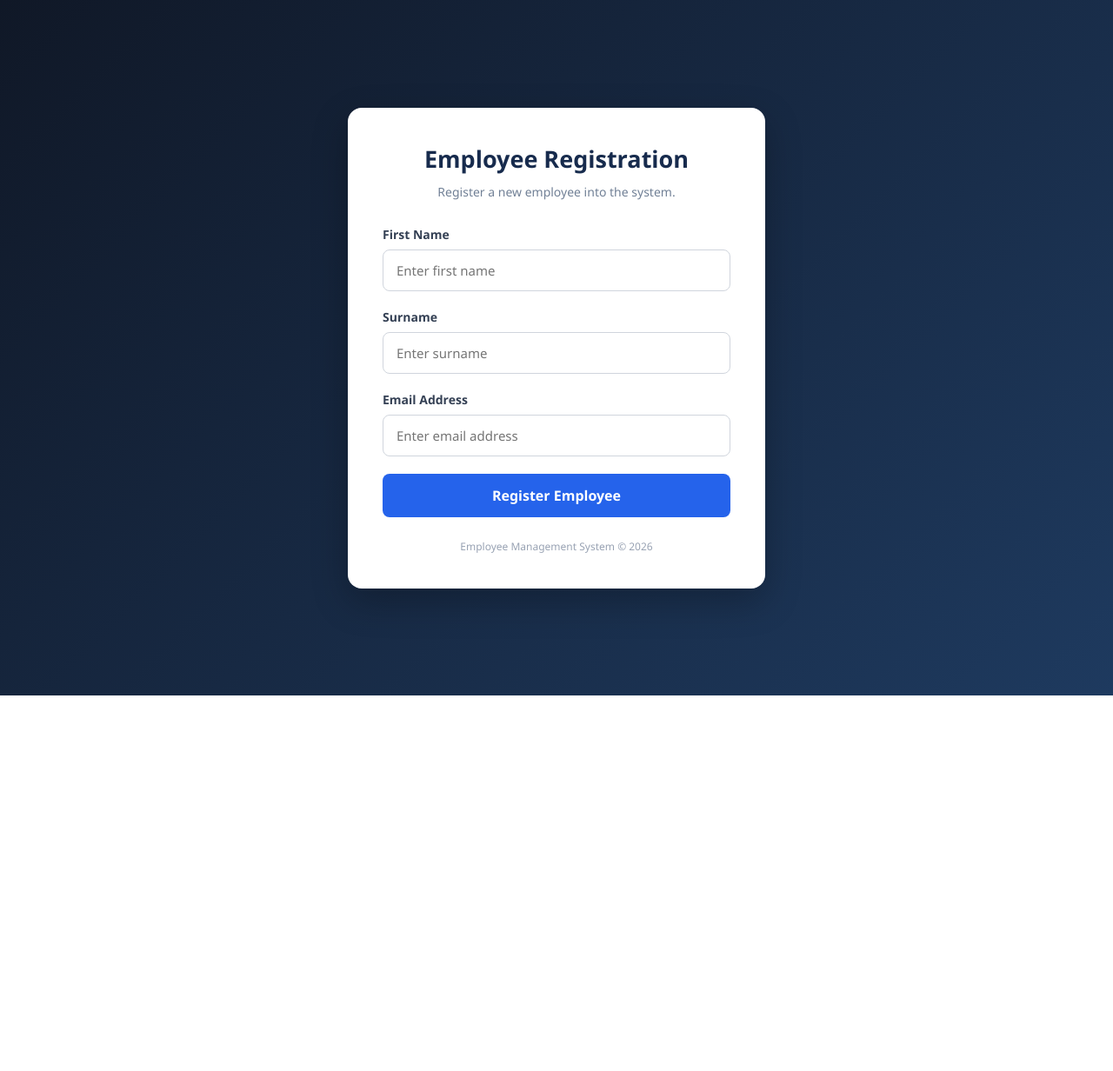
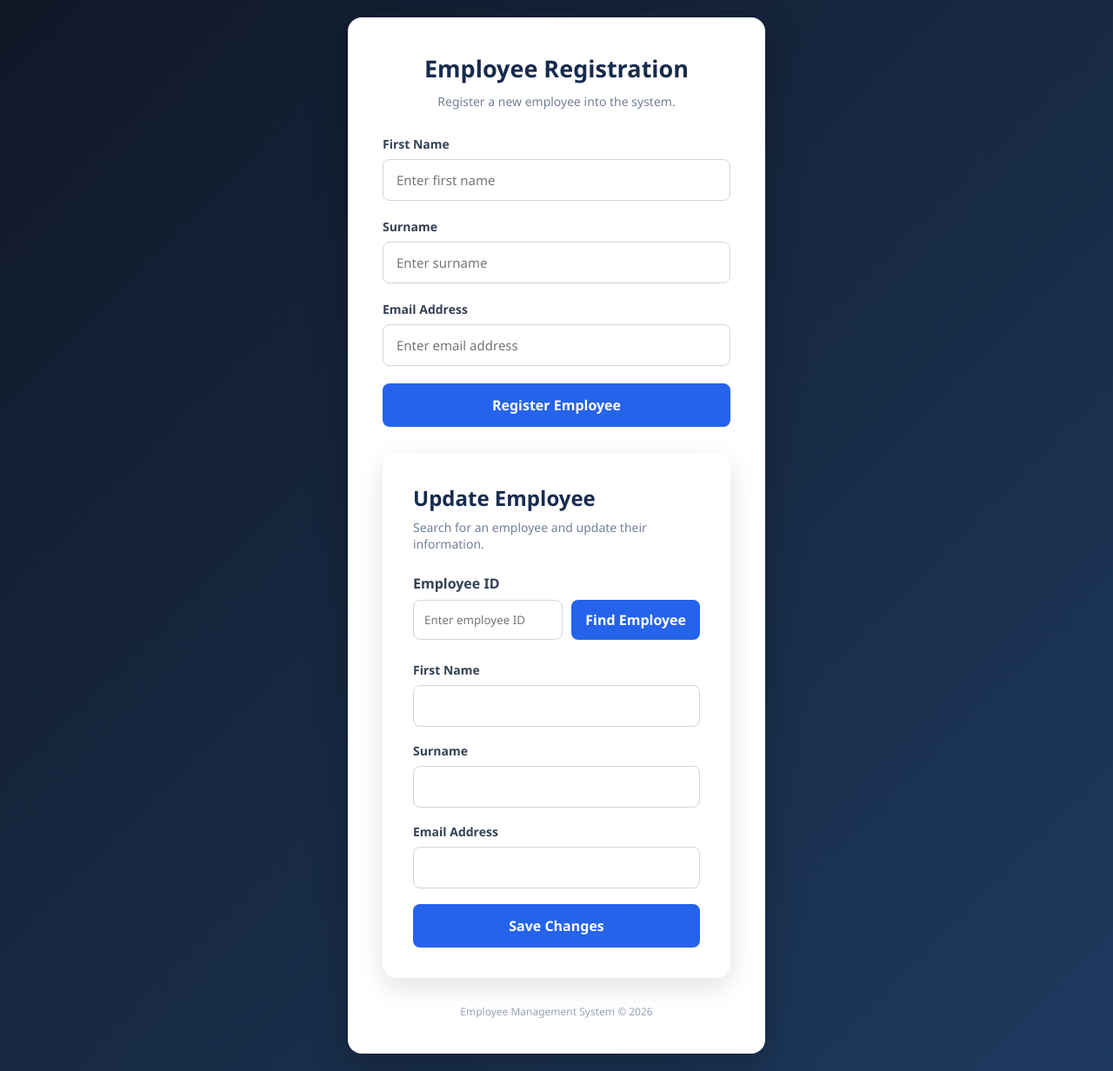
Before and after one commit to Ntiyiso485/vanilla-js-crud-lab, a Spring Boot app: page / in a window 1280 px wide. Shown: the whole page at 87% size. Before the commit the page ends 800 px from the top, so only its background shows below. Run offline with Spring Boot 4, Linux system fonts and the light colour scheme.

Commit message:
CRUD Update

```diff
--- a/src/main/resources/static/index.html
+++ b/src/main/resources/static/index.html
@@ -8,13 +8,13 @@
 
     <title>Employee Management System</title>
 
-
-    <link rel="stylesheet" href = "/style.css">
+    <link rel="stylesheet" href="/style.css">
 </head>
 
 <body>
 
 <main class="container">
+
 
     <header class="header">
         <h1>Employee Registration</h1>
@@ -25,37 +25,82 @@
 
         <div class="form-group">
             <label for="name">First Name</label>
-            <input
-                    type="text"
-                    id="name"
-                    placeholder="Enter first name"
-                    required
-            >
+            <input type="text" id="name"
+                   placeholder="Enter first name" required>
         </div>
 
         <div class="form-group">
             <label for="surname">Surname</label>
-            <input
-                    type="text"
-                    id="surname"
-                    placeholder="Enter surname"
-                    required
-            >
+            <input type="text" id="surname"
+                   placeholder="Enter surname" required>
         </div>
 
         <div class="form-group">
             <label for="email">Email Address</label>
-            <input
-                    type="email"
-                    id="email"
-                    placeholder="Enter email address"
-                    required
-            >
+            <input type="email" id="email"
+                   placeholder="Enter email address" required>
         </div>
 
         <button type="submit">Register Employee</button>
 
     </form>
+
+
+
+    <section class="update-container">
+
+        <div class="update-header">
+            <h2>Update Employee</h2>
+            <p>Search for an employee and update their information.</p>
+        </div>
+
+
+        <div class="search-section">
+
+            <label for="employeeId">Employee ID</label>
+
+            <div class="search-box">
+
+                <input type="number"
+                       id="employeeId"
+                       placeholder="Enter employee ID"
+                       required>
+
+                <button type="button" id="searchBtn">
+                    Find Employee
+                </button>
+
+            </div>
+
+        </div>
+
+
+        <form id="updateEmployeeForm">
+
+            <div class="form-group">
+                <label for="updateName">First Name</label>
+                <input type="text" id="updateName" required>
+            </div>
+
+            <div class="form-group">
+                <label for="updateSurname">Surname</label>
+                <input type="text" id="updateSurname" required>
+            </div>
+
+            <div class="form-group">
+                <label for="updateEmail">Email Address</label>
+                <input type="email" id="updateEmail" required>
+            </div>
+
+            <button type="submit" id="updateBtn">
+                Save Changes
+            </button>
+
+        </form>
+
+    </section>
+
+
 
     <footer class="footer">
         Employee Management System &copy; 2026
@@ -63,8 +108,7 @@
 
 </main>
 
-
-<script src = "/script.js"></script>
+<script src="/script.js"></script>
 
 </body>
 </html>
--- a/src/main/resources/static/script.js
+++ b/src/main/resources/static/script.js
@@ -1,3 +1,4 @@
+
 const employeeForm = document.getElementById("employeeForm");
 
 employeeForm.addEventListener("submit", async function (event) {
@@ -31,8 +32,98 @@ employeeForm.addEventListener("submit", async function (event) {
         employeeForm.reset();
 
     } catch (error) {
+
         console.error(error);
         alert("Something went wrong while registering employee.");
+
     }
 
 });
+const searchBtn = document.getElementById("searchBtn");
+
+searchBtn.addEventListener("click", async function () {
+
+    const id = document.getElementById("employeeId").value;
+    const message = document.getElementById("message");
+
+    if (!id) {
+        message.textContent = "Please enter an employee ID.";
+        return;
+    }
+
+    try {
+
+        const response = await fetch(`/api/Employee/${id}`);
+
+        if (!response.ok) {
+            throw new Error("Employee not found");
+        }
+
+        const employee = await response.json();
+
+
+        document.getElementById("updateName").value = employee.name;
+        document.getElementById("updateSurname").value = employee.surname;
+        document.getElementById("updateEmail").value = employee.email;
+
+        message.textContent = "Employee found successfully!";
+        message.style.color = "green";
+
+    } catch (error) {
+
+        message.textContent = error.message;
+        message.style.color = "red";
+
+    }
+
+});
+
+
+
+const updateEmployeeForm = document.getElementById("updateEmployeeForm");
+
+updateEmployeeForm.addEventListener("submit", async function (event) {
+
+    event.preventDefault();
+
+
+    const id = document.getElementById("employeeId").value;
+
+    const employee = {
+        name: document.getElementById("updateName").value,
+        surname: document.getElementById("updateSurname").value,
+        email: document.getElementById("updateEmail").value
+    };
+
+    try {
+
+        const response = await fetch(`/api/Employee/${id}`, {
+
+            method: "PUT",
+
+            headers: {
+                "Content-Type": "application/json"
+            },
+
+            body: JSON.stringify(employee)
+
+        });
+
+        if (!response.ok) {
+            throw new Error("Failed to update employee");
+        }
+
+        const updatedEmployee = await response.json();
+
+        alert("Employee updated successfully! ID: " + updatedEmployee.id);
+
+        updateEmployeeForm.reset();
+
+    } catch (error) {
+
+        console.error(error);
+        alert("Something went wrong while updating employee.");
+
+    }
+
+});
--- a/src/main/resources/static/style.css
+++ b/src/main/resources/static/style.css
@@ -111,3 +111,99 @@ button:hover {
         font-size: 23px;
     }
 }
+
+
+
+.update-container {
+    width: 100%;
+    max-width: 480px;
+    background: #ffffff;
+    padding: 35px;
+    margin: 30px auto;
+    border-radius: 16px;
+    box-shadow: 0 10px 30px rgba(0, 0, 0, 0.12);
+}
+
+.update-header {
+    margin-bottom: 25px;
+}
+
+.update-header h2 {
+    color: #172b4d;
+    font-size: 24px;
+    margin-bottom: 8px;
+}
+
+.update-header p {
+    color: #718096;
+    font-size: 14px;
+}
+
+.search-section {
+    margin-bottom: 25px;
+}
+
+.search-section label {
+    display: block;
+    margin-bottom: 8px;
+    font-weight: 600;
+    color: #344054;
+}
+
+.search-box {
+    display: flex;
+    gap: 10px;
+}
+
+.search-box input {
+    flex: 1;
+    min-width: 0;
+    padding: 12px;
+    border: 1px solid #d0d5dd;
+    border-radius: 8px;
+    outline: none;
+}
+
+.search-box button {
+    width: auto;
+    padding: 12px 16px;
+    white-space: nowrap;
+}
+
+.update-container .form-group {
+    margin-bottom: 18px;
+}
+
+.update-container .form-group input {
+    width: 100%;
+    padding: 13px;
+    border: 1px solid #d0d5dd;
+    border-radius: 8px;
+    outline: none;
+}
+
+.update-container .form-group input:focus,
+.search-box input:focus {
+    border-color: #2563eb;
+    box-shadow: 0 0 0 3px rgba(37, 99, 235, 0.1);
+}
+
+#message {
+    margin-top: 15px;
+    font-size: 14px;
+    font-weight: 600;
+}
+
+@media (max-width: 500px) {
+    .update-container {
+        padding: 22px;
+    }
+
+    .search-box {
+        flex-direction: column;
+    }
+
+    .search-box button {
+        width: 100%;
+    }
+}
```
Also changed, not shown: src/main/java/org/example/employeeapplication/Controller/EmployeeController.java (+11 -4 lines), src/main/java/org/example/employeeapplication/Service/EmployeeService.java (+14 -0 lines), src/main/java/org/example/employeeapplication/EmployeeApplication.java (line endings or trailing spaces).
